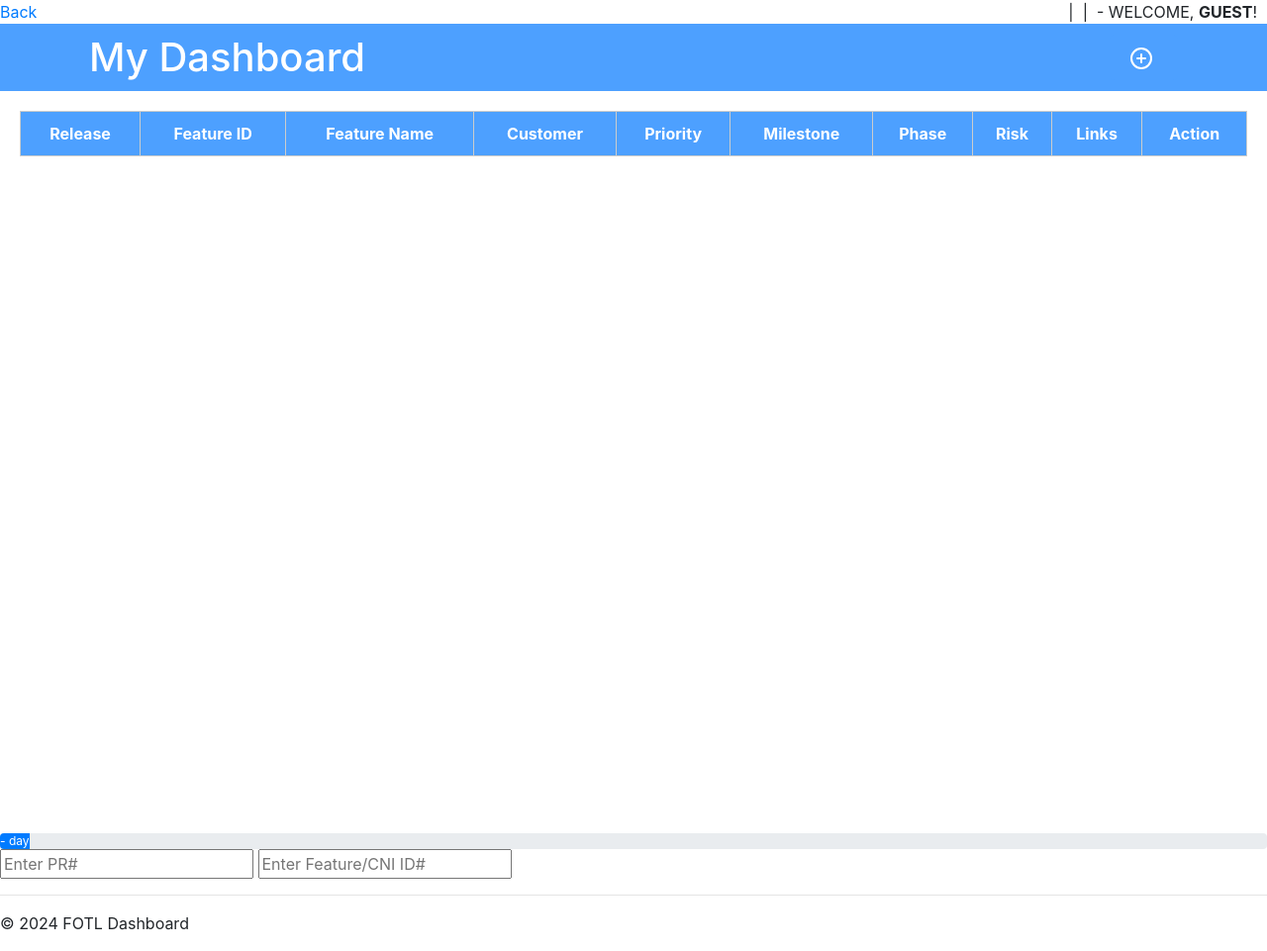
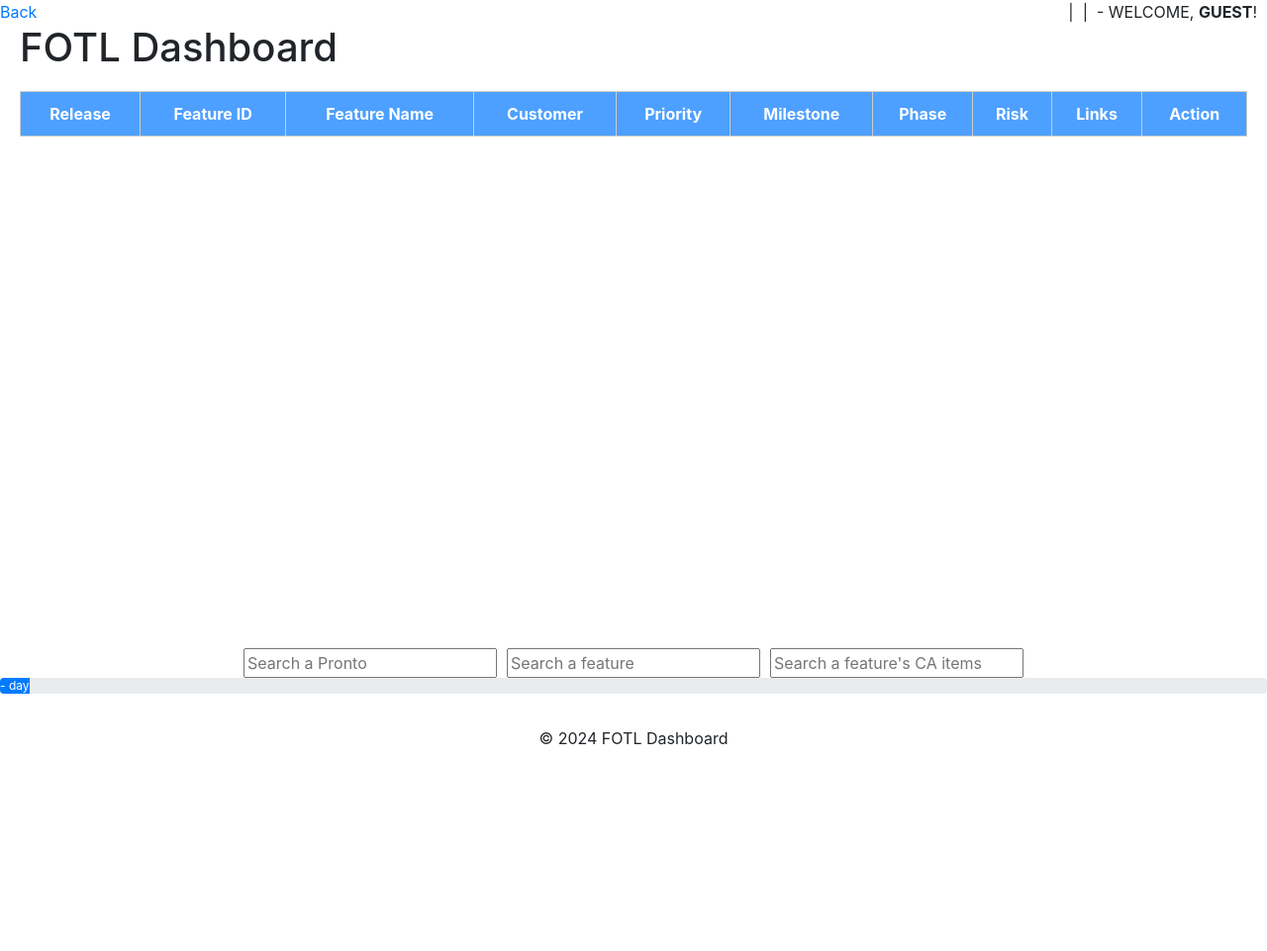
Before and after one commit to fanghm/FOTLead, a Django app: template fotd/templates/fotd/index.html in a window 1280 px wide. Shown: the whole page at 99% size. After the commit the page ends 753 px from the top, so only its background shows below. Run offline with Django 4.2, Linux system fonts and the light colour scheme; the template is opened without the code that fills it, so the values that code supplies are empty; some libraries are stand-ins or nearby versions.

Commit message:
Update UI

```diff
--- a/fotd/static/fotd/styles.css
+++ b/fotd/static/fotd/styles.css
@@ -1,17 +1,19 @@
+.main-container {
+  display: flex;
+  flex-direction: column;
+  height: calc(100vh - 50px); /* 屏幕高度减去导航栏高度 */
+}
 
-/* 主内容区域样式 */
 .main-content {
-  /*display: flex;
-  #margin-left: 200px;  / 距离侧边栏的距离，与侧边栏的宽度相同 */
   padding: 20px; /* 内边距 */
-  height: calc(100vh - 50px); /* 屏幕高度减去导航栏高度 */
   overflow-y: auto; /* 如果内容超过主内容区域高度，显示滚动条 */
+  flex-grow: 1; /* 新增：使主内容区域占据剩余空间 */
 }
 
 .navbar {
   position: relative;
-  background-color: #4da0ff; /* 品牌色，亮蓝色 */
-  color: #fff; /* 白色文字 */
+  background-color: #4da0ff; /* Brand color, bright blue */
+  color: #fff;
   padding: 10px 0;
 }
 
@@ -24,8 +26,15 @@
   align-items: center;
 }
 
+.center {
+  display: flex;
+  justify-content: center;
+  gap: 10px; /* Adds some space between the elements */
+}
+
 .logo {
   margin: 0;
+  padding: 0 20px;
 }
 
 .add-feature-link {
@@ -47,23 +56,18 @@
 
 .add-feature-link:hover {
   background-color: #fff; /* Brand color, bright blue */
-  color: #4da0ff; /* White text */
+  color: #4da0ff;
 }
 
-#feature-table td:nth-child(1),
-#feature-table td:nth-child(4),
-#feature-table td:nth-child(5),
-#feature-table td:nth-child(6),
-#feature-table td:nth-child(7),
-#feature-table td:nth-child(8),
-#feature-table td:nth-child(9),
-#feature-table td:nth-child(10) {
-  text-align: center;
+#feature-table td:nth-child(3) {
+  text-align: left;
+  padding-left: 20px;
 }
 
 table {
   width: 100%;
   border-collapse: collapse;
+  text-align: center;
 }
 
 th, td {
@@ -72,22 +76,22 @@ th, td {
 }
 
 th {
-  background-color: #4da0ff; /* 亮蓝色 */
-  color: #fff; /* 白色文字 */
+  background-color: #4da0ff;
+  color: #fff;
   text-align: center;
 }
 
 tr:nth-child(even) {
-  background-color: #f0f8ff; /* 亮蓝色的淡色系 */
+  background-color: #f0f8ff;
 }
 
 tr:hover {
-  background-color: #d9e6ff; /* 亮蓝色的浅色系 */
+  background-color: #d9e6ff;
 }
 
 h2 {
-  background-color: #4da0ff; /* 亮蓝色 */
-  color: #fff; /* 白色文字 */
+  background-color: #4da0ff;
+  color: #fff;
   padding: 10px;
   margin-top: 0;
 }
--- a/fotd/templates/base.html
+++ b/fotd/templates/base.html
@@ -51,15 +51,17 @@
       {% endif %}
     </div>
 
-    <div id="content">
-      {% block content %} {% endblock %}
+    <div class="main-container">
+      {% block content %}
+      {% endblock %}
+
+      <hr>
+      <footer class="center">
+        <p>&copy; 2024 FOTL Dashboard</p>
+      </footer>
     </div>
 
     {% block bottom %} {% endblock %}
 
-    <hr>
-    <footer>
-      <p>&copy; 2024 FOTL Dashboard</p>
-    </footer>
   </body>
 </html>
--- a/fotd/templates/fotd/detail.html
+++ b/fotd/templates/fotd/detail.html
@@ -12,7 +12,7 @@
     <div class="content">
       <ul>
         <li>Release: {{ feature.release }} &#09; Priority: {{ feature.priority }}</li>
-        <li>Desc: {{ feature.desc }}</li>
+        <li>Desc: {{ feature.desc|urlize }}</li>
         <li>Text2: {{ feature.text2|linebreaksbr }}</li>
         </li>
       </ul>
@@ -39,7 +39,7 @@
 
         {% if updates %}
           {% for statusUpdate in updates %}
-            <li>{{ statusUpdate }}</li>
+            <li>{{ statusUpdate|urlize }}</li>
           {% endfor %}
         {% else %}
           <li id="feature_update_empty">No update yet</p>
@@ -103,7 +103,7 @@
               <li id="task_{{task.id}}_hidden_placeholder" style="display: none;"></li>
               {% if task.statusUpdates %}
                 {% for statusUpdate in task.statusUpdates %}
-                  <li>{{ statusUpdate }}</li>
+                  <li>{{ statusUpdate|urlize }}</li>
                 {% endfor %}
               {% endif %}
             </ul>
--- a/fotd/templates/fotd/index.html
+++ b/fotd/templates/fotd/index.html
@@ -22,11 +22,12 @@
       padding: 5px 10px;
       font-size: 14px;
     }
-    </style>
+  </style>
 {% endblock %}
 
 {% block content %}
-  <nav class="navbar">
+
+  <!--nav class="navbar">
     <div class="container">
       <h1 class="logo">My Dashboard</h1>
       <a href="#" class="add-feature-link">
@@ -37,8 +38,8 @@
         </svg>
       </a>
     </div>
-  </nav>
-
+  </nav-->
+  <h1 class="logo">FOTL Dashboard</h1>
   <main class="main-content">
     <!-- 表格 -->
     <table id="feature-table">
@@ -91,12 +92,15 @@
     </table>
   </main>
 
+  <div class="center">
+    <input type="text" id="prId" placeholder="Search a Pronto" >
+    <input type="text" id="featId" placeholder="Search a feature" >
+    <input type="text" id="featureId" placeholder="Search a feature's CA items" >
+  </div>
+
   <div class="progress">
     <div class="progress-bar" role="progressbar" style="width: {{ passed_percent }}%;" aria-valuenow="{{ sprint_day }}" aria-valuemin="0" aria-valuemax="14">{{ request.session.fb|slice:6 }} - day {{ sprint_day }} </div>
   </div>
-
-  <input type="text" id="prId" placeholder="Enter PR#" ><!--autofocus-->
-  <input type="text" id="featureId" placeholder="Enter Feature/CNI ID#" >
 
 {% endblock %}
 
@@ -110,8 +114,7 @@
         var keycode = (event.keyCode ? event.keyCode : event.which);
         if(keycode == '13'){
           var val = $(this).val().trim();
-          if (!isNaN(val)) { // if all numbers
-            val = val.padStart(6, '0');
+          if (!isNaN(val) && val.length == 6) { // if 6 numbers
             val = 'PR' + val;
           } else {
             val = val.substring(0, 8);
@@ -122,8 +125,7 @@
         }
       });
 
-
-    $('#featureId').keypress(function(event) {
+    $('#featId').keypress(function(event) {
         var keycode = (event.keyCode ? event.keyCode : event.which);
         if(keycode == '13'){
           var val = $(this).val().trim();
@@ -140,6 +142,23 @@
         }
       });
 
+      $('#featureId').keypress(function(event) {
+        var keycode = (event.keyCode ? event.keyCode : event.which);
+        if(keycode == '13'){
+          var val = $(this).val().trim();
+          if (val.startsWith('CB') && !(val.endsWith('SR') || val.endsWith('CR')) ) {
+            val = val + '-SR';
+          } else if (!isNaN(val)) { // if all numbers
+            val = val.padStart(6, '0');
+            val = 'CB' + val + '-SR';
+          } else {
+            val = val.substring(0, 8);
+          }
+          var url = 'https://jiradc.ext.net.nokia.com/secure/StructureBoard.jspa?p=2059383512&s=%7B%22sQuery%22%3A%7B%22query%22%3A%22issuetype%20%3D%20%5C%22Competence%20Area%5C%22%20%20AND%20(%5C%22Feature%20ID%5C%22%20~' + val + ')%20and%20status%20not%20in%20(done%2C%20obsolete)%22%2C%22type%22%3A%22jql%22%7D%7D#'
+          window.open(url, '_blank');
+        }
+      });
+
     });
   </script>
 {% endblock %}
--- a/fotd/views.py
+++ b/fotd/views.py
@@ -36,7 +36,7 @@ def index(request):
 
 def detail(request, fid):
     feature = Feature.objects.get(id=fid)
-    updates = FeatureUpdate.objects.filter(feature__id=fid, is_key=True).order_by('update_date')
+    updates = FeatureUpdate.objects.filter(feature__id=fid).order_by('update_date')
     #roles = FeatureRoles.objects.get(feature__id=fid)
 
     tasks = Task.objects.filter(feature__id=fid).exclude(status='Completed').order_by('due')
```
